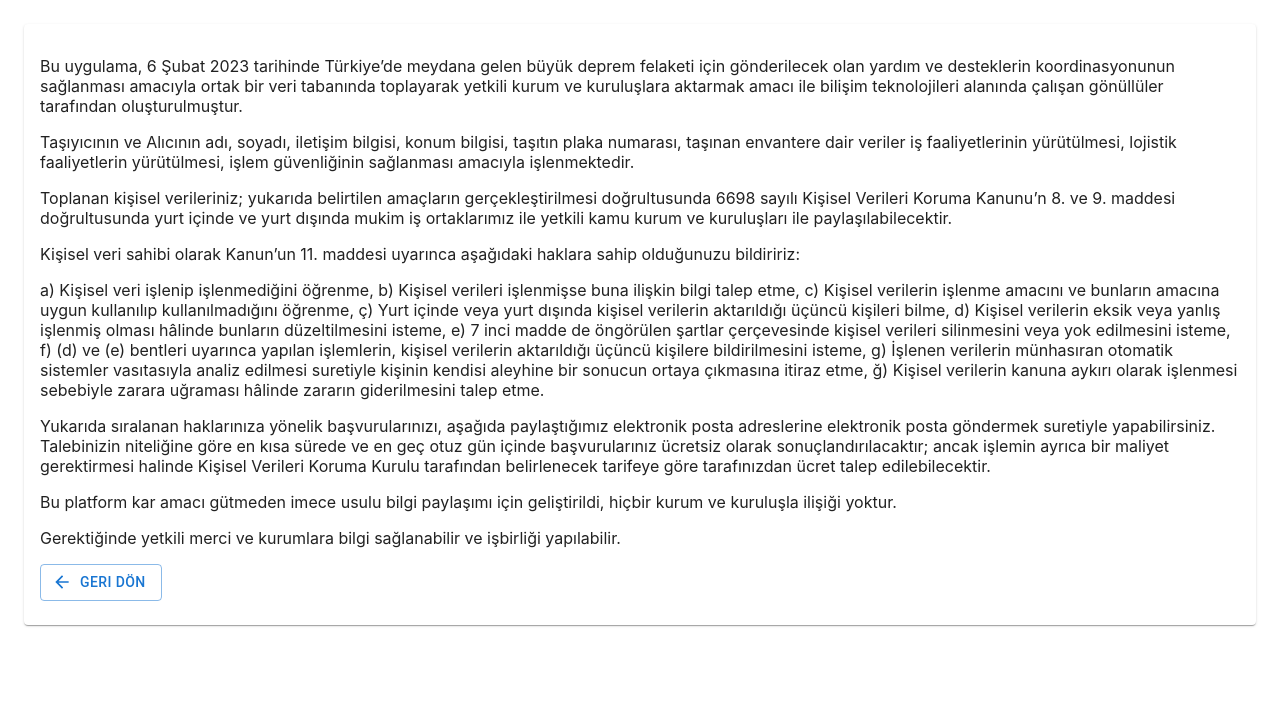
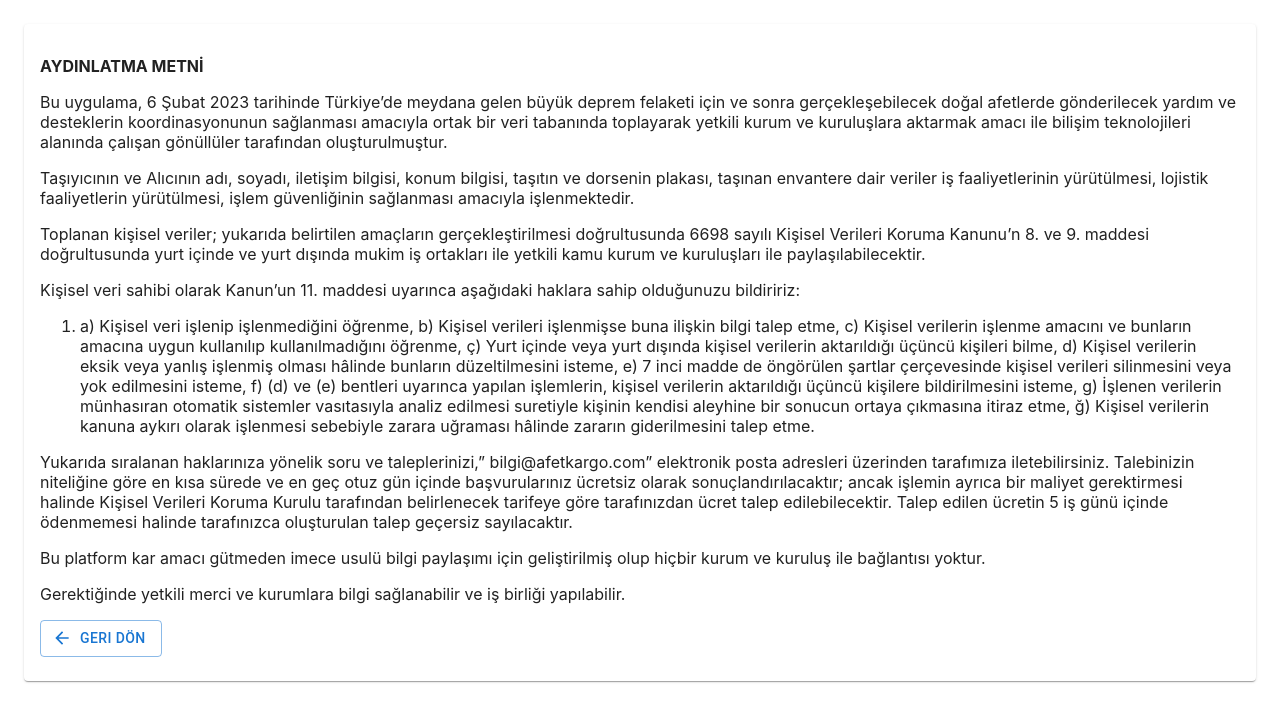
Before and after one commit to acikkaynak/afetkargo-client, a React (Create React App) app: page /kvkk-aydinlatma-metni in a window 1280 px wide. Shown: the top 722 px of the page. Built offline with nearby package versions, Linux system fonts and the light colour scheme; no server answers; what apisauce would draw is missing.

Commit message:
feat: update policy texts.

```diff
--- a/src/containers/CookiePolicy/index.js
+++ b/src/containers/CookiePolicy/index.js
@@ -12,20 +12,22 @@ const CookiePolicy = () => {
           <strong>&Ccedil;EREZ POLİTİKASI</strong>
         </p>
         <p>
-          Isbu &ccedil;erez politikası, afetkargo.com uygulamamızda
-          &ccedil;erezlerin kullanımını &ouml;zetlemektedir. &Ccedil;erezler,
-          uygulamamızı ziyaret ettiğinizde cihazınızda depolanan
+          İşbu &ccedil;erez politikası, &ldquo;afetkargo.com&rdquo;
+          uygulamasında &ccedil;erezlerin kullanımını &ouml;zetlemektedir.
+          &Ccedil;erezler, uygulamayı ziyaret ettiğinizde cihazınızda depolanan
           k&uuml;&ccedil;&uuml;k metin dosyalarıdır. Kullanıcılar i&ccedil;in
-          daha kişiselleştirilmiş ve verimli bir deneyim sağlamak ve
-          uygulamamızı kullanımınız hakkında bilgi toplamak i&ccedil;in
-          kullanılırlar.
+          daha kişiselleştirilmiş ve verimli bir deneyim sağlamak ve uygulamayı
+          kullanımınız hakkında bilgi toplamak i&ccedil;in kullanılırlar.
         </p>
         <p>
           <strong>Kullanılan &Ccedil;erez T&uuml;rleri</strong>
         </p>
-        <p>Uygulamamızda aşağıdaki &ccedil;erez t&uuml;rlerini kullanıyoruz:</p>
         <p>
-          Gerekli &Ccedil;erezler: Bu &ccedil;erezler, uygulamamızın
+          Afetkargo uygulamasında aşağıdaki &ccedil;erez t&uuml;rlerini
+          kullanılmaktadır:
+        </p>
+        <p>
+          Gerekli &Ccedil;erezler: Bu &ccedil;erezler, uygulanın
           &ccedil;alışması i&ccedil;in gereklidir ve navigasyon ve uygulamanın
           g&uuml;venli alanlarına erişim gibi temel &ouml;zellikleri sağlamak
           i&ccedil;in kullanılır.
@@ -33,9 +35,9 @@ const CookiePolicy = () => {
         <p>
           Performans &Ccedil;erezleri: Bu &ccedil;erezler, ziyaret ettiğiniz
           sayfalar, uygulamada ge&ccedil;irdiğiniz s&uuml;re ve oluşabilecek
-          hatalar dahil olmak &uuml;zere uygulamamızı nasıl kullandığınız
-          hakkında bilgi toplar. Bu bilgiler, uygulamamızın performansını ve
-          işlevselliğini geliştirmek i&ccedil;in kullanılır.
+          hatalar dahil olmak &uuml;zere uygulamayı nasıl kullandığınız hakkında
+          bilgi toplar. Bu bilgiler, uygulamanın performansını ve işlevselliğini
+          geliştirmek i&ccedil;in kullanılır.
         </p>
         <p>
           İşlevsellik &Ccedil;erezleri: Bu &ccedil;erezler, kişiselleştirme gibi
@@ -45,36 +47,38 @@ const CookiePolicy = () => {
         <p>
           Analitik &Ccedil;erezler: Bu &ccedil;erezler, ziyaret ettiğiniz
           sayfalar, uygulamada ge&ccedil;irdiğiniz s&uuml;re ve oluşabilecek
-          hatalar dahil olmak &uuml;zere uygulamamızı kullanımınız hakkında
-          bilgi toplar. Bu bilgiler, uygulamamızın performansını analiz etmek ve
-          işlevselliğini geliştirmek i&ccedil;in kullanılır. &Ccedil;erezlerin
-          Kontrol&uuml;
+          hatalar dahil olmak &uuml;zere uygulamayı kullanımınız hakkında bilgi
+          toplar. Bu bilgiler, uygulanın performansını analiz etmek ve
+          işlevselliğini geliştirmek i&ccedil;in kullanılır.
         </p>
         <p>
-          Uygulamamızda &ccedil;erez kullanımını kontrol etme hakkına
-          sahipsiniz. &Ccedil;oğu tarayıcı, &ccedil;erezleri devre dışı
-          bırakmanıza veya hangi &ccedil;erezlere izin verileceğine ilişkin
+          <strong>&Ccedil;erezlerin Kontrol&uuml;</strong>
+        </p>
+        <p>
+          Afetkargo uygulamasında, kullanıcılar &ccedil;erez kullanımını kontrol
+          etme hakkına sahiptir. &Ccedil;oğu tarayıcı, &ccedil;erezleri devre
+          dışı bırakmanıza veya hangi &ccedil;erezlere izin verileceğine ilişkin
           tercihlerinizi belirlemenize olanak tanır. &Ccedil;erezlerin nasıl
           y&ouml;netileceği hakkında daha fazla bilgi i&ccedil;in l&uuml;tfen
-          tarayıcınızın yardım b&ouml;l&uuml;m&uuml;ne bakınız. Uygulamamızda
-          &ccedil;erezleri devre dışı bırakmayı se&ccedil;erseniz, bazı
-          &ouml;zellikler d&uuml;zg&uuml;n &ccedil;alışmayabilir ve deneyiminiz
-          sınırlı olabilir.
+          tarayıcınızın yardım b&ouml;l&uuml;m&uuml;ne bakınız. Afetkargo
+          uygulamasında &ccedil;erezleri devre dışı bırakmayı se&ccedil;erseniz,
+          bazı &ouml;zellikler d&uuml;zg&uuml;n &ccedil;alışmayabilir ve
+          deneyiminiz sınırlı olabilir.
         </p>
         <p>
           <strong>Veri Koruma</strong>
         </p>
         <p>
-          Uygulamamızdaki &ccedil;erezler aracılığıyla toplanan veriler,
-          kullanıcılar i&ccedil;in daha iyi ve daha kişiselleştirilmiş bir
-          deneyim sağlamak i&ccedil;in kullanılır ve toplanan veriler KVKK Madde
-          5(2)-f hukuki sebeplerine dayanılarak islenmektedir.
+          Afetkargo uygulamasındaki &ccedil;erezler aracılığıyla toplanan
+          veriler, kullanıcılar i&ccedil;in daha iyi ve daha kişiselleştirilmiş
+          bir deneyim sağlamak i&ccedil;in kullanılır ve toplanan veriler KVKK
+          Madde 5(2)-f hukuki sebeplerine dayanılarak islenmektedir.
         </p>
         <p>
-          &Ccedil;erezleri isim, telefon numarası ve konum gibi kişisel
-          bilgileri toplamak i&ccedil;in kullanmıyoruz. &Ccedil;erezler
+          &Ccedil;erezler; isim, telefon numarası ve konum gibi kişisel
+          bilgileri toplamak i&ccedil;in kullanılmamaktadır. &Ccedil;erezler
           aracılığıyla toplanan bilgileri yetkisiz erişim, kullanım veya ifşadan
-          korumak i&ccedil;in makul &ouml;nlemler alıyoruz. Bu, şifreleme ve
+          korumak i&ccedil;in makul &ouml;nlemler alınmaktadır. Bu, şifreleme ve
           g&uuml;venli depolama gibi uygun teknik ve organizasyonel
           &ouml;nlemlerin uygulanmasını i&ccedil;erir.
         </p>
@@ -82,30 +86,30 @@ const CookiePolicy = () => {
           <strong>İlgili Kişi Hakları</strong>
         </p>
         <p>
-          KVKK&rsquo;nin ilgili kişinin haklarını d&uuml;zenleyen 11. maddesi
+          KVKK&rsquo;nın ilgili kişinin haklarını d&uuml;zenleyen 11. maddesi
           kapsamındaki taleplerinizi, &ldquo;Veri Sorumlusuna Başvuru Usul ve
-          Esasları Hakkında Tebliğ&rsquo;e göre Kisisel 'bilgi@afetkargo.com'
-          adresine yazılı olarak iletebilirsiniz.
+          Esasları Hakkında Tebliğ&rsquo;e göre
+          &ldquo;bilgi@afetkargo.com&rdquo; adresine yazılı olarak
+          iletebilirsiniz.
         </p>
         <p>
           <strong>Değişiklikler</strong>
         </p>
         <p>
-          Uygulamalarımızdaki değişiklikleri yansıtmak i&ccedil;in bu gizlilik
-          bildirimini zaman zaman g&uuml;ncelleyebiliriz. G&uuml;ncellenmiş
-          bildirimi uygulamamızda yayınlayarak ve bu bildirimin sonundaki "Son
+          Afetkargo, uygulamasındaki değişiklikleri yansıtmak i&ccedil;in bu
+          &ccedil;erez politikasını g&uuml;ncelleyebilir. G&uuml;ncellenmiş
+          halini uygulamada yayınlayarak ve bu bildirimin sonundaki "Son
           G&uuml;ncelleme Tarihi "ni g&uuml;ncelleyerek her t&uuml;rl&uuml;
-          değişikliği size bildireceğiz.
+          değişikliği kullanıcılara bildirecektir.
         </p>
         <p>
           <strong>İletişim Bilgileri</strong>
         </p>
         <p>
-          Bu politika veya kişisel verilerinizi nasıl işlediğimiz hakkında
-          herhangi bir sorunuz veya endişeniz varsa, l&uuml;tfen
-          'bilgi@afetkargo.com' adresinden bizimle iletişime ge&ccedil;in.
-          Ekibimiz size yardımcı olmaktan ve sorularınızı yanıtlamaktan mutluluk
-          duyacaktır.
+          Bu politika veya kişisel verilerin nasıl işlediği hakkındaki soru ve
+          sorunlarınız i&ccedil;in, &ldquo;bilgi@afetkargo.com&rdquo; adresinden
+          tarafımız ile iletişime ge&ccedil;ebilirsiniz. Ekibimiz sizlere
+          yardımcı olmaktan ve sorularınızı yanıtlamaktan mutluluk duyacaktır.
         </p>
         <p>Son G&uuml;ncelleme Tarihi: 13 Şubat 2023</p>
         <p>&nbsp;</p>
--- a/src/containers/KvkkPolicy/index.js
+++ b/src/containers/KvkkPolicy/index.js
@@ -3,21 +3,84 @@ import ArrowBackIcon from "@mui/icons-material/ArrowBack";
 import { useNavigate } from "react-router-dom";
 
 const KvkkPolicy = () => {
-
   const navigate = useNavigate();
 
   return (
     <Grid>
       <Grid>
-                <p> Bu uygulama, 6 Şubat 2023 tarihinde Türkiye’de meydana gelen büyük deprem felaketi için gönderilecek olan yardım ve desteklerin koordinasyonunun sağlanması amacıyla ortak bir veri tabanında toplayarak yetkili kurum ve kuruluşlara aktarmak amacı ile bilişim teknolojileri alanında çalışan gönüllüler tarafından oluşturulmuştur.</p>
-                <p> Taşıyıcının ve Alıcının adı, soyadı, iletişim bilgisi, konum bilgisi, taşıtın plaka numarası, taşınan envantere dair veriler iş faaliyetlerinin yürütülmesi, lojistik faaliyetlerin yürütülmesi, işlem güvenliğinin sağlanması amacıyla işlenmektedir.</p>
-                <p> Toplanan kişisel verileriniz; yukarıda belirtilen amaçların gerçekleştirilmesi doğrultusunda 6698 sayılı Kişisel Verileri Koruma Kanunu’n 8. ve 9. maddesi doğrultusunda yurt içinde ve yurt dışında mukim iş ortaklarımız ile yetkili kamu kurum ve kuruluşları ile paylaşılabilecektir.</p>
-                <p>Kişisel veri sahibi olarak Kanun’un 11. maddesi uyarınca aşağıdaki haklara sahip olduğunuzu bildiririz:</p>
-                <p>a) Kişisel veri işlenip işlenmediğini öğrenme, b) Kişisel verileri işlenmişse buna ilişkin bilgi talep etme, c) Kişisel verilerin işlenme amacını ve bunların amacına uygun kullanılıp kullanılmadığını öğrenme, ç) Yurt içinde veya yurt dışında kişisel verilerin aktarıldığı üçüncü kişileri bilme, d) Kişisel verilerin eksik veya yanlış işlenmiş olması hâlinde bunların düzeltilmesini isteme, e) 7 inci madde de öngörülen şartlar çerçevesinde kişisel verileri silinmesini veya yok edilmesini isteme, f) (d) ve (e) bentleri uyarınca yapılan işlemlerin, kişisel verilerin aktarıldığı üçüncü kişilere bildirilmesini isteme, g) İşlenen verilerin münhasıran otomatik sistemler vasıtasıyla analiz edilmesi suretiyle kişinin kendisi aleyhine bir sonucun ortaya çıkmasına itiraz etme, ğ) Kişisel verilerin kanuna aykırı olarak işlenmesi sebebiyle zarara uğraması hâlinde zararın giderilmesini talep etme.</p>
-                <p>Yukarıda sıralanan haklarınıza yönelik başvurularınızı, aşağıda paylaştığımız elektronik posta adreslerine elektronik posta göndermek suretiyle yapabilirsiniz.  Talebinizin niteliğine göre en kısa sürede ve en geç otuz gün içinde başvurularınız ücretsiz olarak sonuçlandırılacaktır; ancak işlemin ayrıca bir maliyet gerektirmesi halinde Kişisel Verileri Koruma Kurulu tarafından belirlenecek tarifeye göre tarafınızdan ücret talep edilebilecektir.
+        <p>
+          <strong>AYDINLATMA METNİ</strong>
         </p>
-                <p>Bu platform kar amacı gütmeden imece usulu bilgi paylaşımı için geliştirildi, hiçbir kurum ve kuruluşla ilişiği yoktur.</p>
-                <p>Gerektiğinde yetkili merci ve kurumlara bilgi sağlanabilir ve işbirliği  yapılabilir.</p>
+        <p>
+          Bu uygulama, 6 Şubat 2023 tarihinde T&uuml;rkiye&rsquo;de meydana
+          gelen b&uuml;y&uuml;k deprem felaketi i&ccedil;in ve sonra
+          ger&ccedil;ekleşebilecek doğal afetlerde g&ouml;nderilecek yardım ve
+          desteklerin koordinasyonunun sağlanması amacıyla ortak bir veri
+          tabanında toplayarak yetkili kurum ve kuruluşlara aktarmak amacı ile
+          bilişim teknolojileri alanında &ccedil;alışan
+          g&ouml;n&uuml;ll&uuml;ler tarafından oluşturulmuştur.
+        </p>
+        <p>
+          Taşıyıcının ve Alıcının adı, soyadı, iletişim bilgisi, konum bilgisi,
+          taşıtın ve dorsenin plakası, taşınan envantere dair veriler iş
+          faaliyetlerinin y&uuml;r&uuml;t&uuml;lmesi, lojistik faaliyetlerin
+          y&uuml;r&uuml;t&uuml;lmesi, işlem g&uuml;venliğinin sağlanması
+          amacıyla işlenmektedir.
+        </p>
+        <p>
+          Toplanan kişisel veriler; yukarıda belirtilen ama&ccedil;ların
+          ger&ccedil;ekleştirilmesi doğrultusunda 6698 sayılı Kişisel Verileri
+          Koruma Kanunu&rsquo;n 8. ve 9. maddesi doğrultusunda yurt
+          i&ccedil;inde ve yurt dışında mukim iş ortakları ile yetkili kamu
+          kurum ve kuruluşları ile paylaşılabilecektir.
+        </p>
+        <p>
+          Kişisel veri sahibi olarak Kanun&rsquo;un 11. maddesi uyarınca
+          aşağıdaki haklara sahip olduğunuzu bildiririz:
+        </p>
+        <ol>
+          <li>
+            a) Kişisel veri işlenip işlenmediğini &ouml;ğrenme, b) Kişisel
+            verileri işlenmişse buna ilişkin bilgi talep etme, c) Kişisel
+            verilerin işlenme amacını ve bunların amacına uygun kullanılıp
+            kullanılmadığını &ouml;ğrenme, &ccedil;) Yurt i&ccedil;inde veya
+            yurt dışında kişisel verilerin aktarıldığı
+            &uuml;&ccedil;&uuml;nc&uuml; kişileri bilme, d) Kişisel verilerin
+            eksik veya yanlış işlenmiş olması h&acirc;linde bunların
+            d&uuml;zeltilmesini isteme, e) 7 inci madde de
+            &ouml;ng&ouml;r&uuml;len şartlar &ccedil;er&ccedil;evesinde kişisel
+            verileri silinmesini veya yok edilmesini isteme, f) (d) ve (e)
+            bentleri uyarınca yapılan işlemlerin, kişisel verilerin aktarıldığı
+            &uuml;&ccedil;&uuml;nc&uuml; kişilere bildirilmesini isteme, g)
+            İşlenen verilerin m&uuml;nhasıran otomatik sistemler vasıtasıyla
+            analiz edilmesi suretiyle kişinin kendisi aleyhine bir sonucun
+            ortaya &ccedil;ıkmasına itiraz etme, ğ) Kişisel verilerin kanuna
+            aykırı olarak işlenmesi sebebiyle zarara uğraması h&acirc;linde
+            zararın giderilmesini talep etme.
+          </li>
+        </ol>
+        <p>
+          Yukarıda sıralanan haklarınıza y&ouml;nelik soru ve
+          taleplerinizi,&rdquo; bilgi@afetkargo.com&rdquo; elektronik posta
+          adresleri &uuml;zerinden tarafımıza iletebilirsiniz. Talebinizin
+          niteliğine g&ouml;re en kısa s&uuml;rede ve en ge&ccedil; otuz
+          g&uuml;n i&ccedil;inde başvurularınız &uuml;cretsiz olarak
+          sonu&ccedil;landırılacaktır; ancak işlemin ayrıca bir maliyet
+          gerektirmesi halinde Kişisel Verileri Koruma Kurulu tarafından
+          belirlenecek tarifeye g&ouml;re tarafınızdan &uuml;cret talep
+          edilebilecektir. Talep edilen &uuml;cretin 5 iş g&uuml;n&uuml;
+          i&ccedil;inde &ouml;denmemesi halinde tarafınızca oluşturulan talep
+          ge&ccedil;ersiz sayılacaktır.
+        </p>
+        <p>
+          Bu platform kar amacı g&uuml;tmeden imece usul&uuml; bilgi paylaşımı
+          i&ccedil;in geliştirilmiş olup hi&ccedil;bir kurum ve kuruluş ile
+          bağlantısı yoktur.
+        </p>
+        <p>
+          Gerektiğinde yetkili merci ve kurumlara bilgi sağlanabilir ve iş
+          birliği yapılabilir.
+        </p>{" "}
       </Grid>
       <Grid>
         <Button
@@ -29,6 +92,6 @@ const KvkkPolicy = () => {
         </Button>
       </Grid>
     </Grid>
-    )
-}
+  );
+};
 export default KvkkPolicy;
--- a/src/containers/PrivacyPolicy/index.js
+++ b/src/containers/PrivacyPolicy/index.js
@@ -16,42 +16,44 @@ const PrivacyPolicy = () => {
           (&ldquo;Politika&rdquo;), kişisel verilerin ... APP tarafından
           toplanması, kullanılması, paylaşması ve saklanması
           s&uuml;re&ccedil;leri ve prensipleri hakkında sizleri bilgilendirmek
-          amacıyla hazırlanmıştır. Amacımız depremden etkilenenlere gerekli
-          yardım ve desteği sağlamaktır ve yardım sağlamak amacıyla bilgileri
-          devlet kurumları ve sivil toplum kuruluşları (STK'lar) ile
-          paylaşabiliriz.
+          amacıyla hazırlanmıştır. Amacımız, doğal afetten etkilenen
+          afetzedelere gerekli yardım ve desteği sağlamaktır. Yardım sağlamak
+          amacıyla bilgileri devlet kurumları ve sivil toplum kuruluşları
+          (STK'lar) ile paylaşabiliriz.
         </p>
         <p>
-          Kişisel bilgilerinizin gizliliğini korumayı ve 6698 sayılı Kişisel
-          Verilerin Korunması Kanunu (&ldquo;KVKK&rdquo; veya
+          Afetkargo, kişisel bilgilerinizin gizliliğini korumayı ve 6698 sayılı
+          Kişisel Verilerin Korunması Kanunu (&ldquo;KVKK&rdquo; veya
           &ldquo;Kanun&rdquo;) ve ilgili mevzuat kapsamında ilgili t&uuml;m
-          yasalara uymayı taahh&uuml;t ediyoruz. Bu politika, kişisel
+          yasalara uymayı taahh&uuml;t etmektedir. Bu politika, kişisel
           bilgilerinizin toplanması, kullanılması, saklanması ve paylaşılmasına
           ilişkin haklarınızı ve y&uuml;k&uuml;ml&uuml;l&uuml;klerimizi ortaya
-          koymaktadır. İşbu metin ile, veri sorumlusu sıfatıyla KVKK&rsquo;nın
-          10. maddesinde belirtilen aydınlatma
+          koymaktadır. İşbu metin ile, afetkargo, veri sorumlusu sıfatı ile
+          KVKK&rsquo;nın 10. maddesinde belirtilen aydınlatma
           y&uuml;k&uuml;ml&uuml;l&uuml;ğ&uuml;n&uuml; yerine getirmekte ve
-          b&ouml;ylelikle, 'afetkargo.com' aracılığıyla erişilen
-          (&ldquo;İnternet Sitesi&rdquo;) &uuml;zerinden
-          ger&ccedil;ekleştirdiğiniz faaliyetler &ouml;zelinde işlemiş olduğumuz
-          kişisel verilerinizin işlenme s&uuml;re&ccedil;leri hakkında siz
-          ziyaret&ccedil;ilerimizi detaylıca bilgilendirmeyi hedeflemekteyiz.
+          b&ouml;ylelikle,{" "}
+          <a href="http://www.afetkargo.com">www.afetkargo.com</a>{" "}
+          &uuml;zerinden ger&ccedil;ekleştirdiğiniz faaliyetler &ouml;zelinde
+          işlenen kişisel veri işlenme s&uuml;re&ccedil;leri hakkında
+          kullanıcıları detaylıca bilgilendirmeyi hedeflemektedir.
         </p>
         <p>
-          <strong>Hangi Verileri Topluyoruz?</strong>
+          <strong>Afetkargo Hangi Verileri Toplamaktadır?</strong>
         </p>
         <p>
-          Uygulamamıza g&ouml;nderici olarak kayıt oluşturan kullanıcılardan
-          taşınan envantere dair verileri, taşıtın plaka numarası, taşıyıcı ve
-          alıcı adı, soyadı, iletişim bilgisi, konum bilgisi verilerini
-          topluyoruz. Bu veriler yardım ve kaynakların ihtiya&ccedil;
-          sahiplerine dağıtılmasına yardımcı olmak, iş faaliyetlerinin
-          y&uuml;r&uuml;t&uuml;lmesi, lojistik faaliyetlerin
+          Afetkargo uygulamasına g&ouml;nderici olarak kayıt oluşturan
+          kullanıcılardan; taşınan envantere dair verileri, taşıtın ve dorsenin
+          plakası, taşıyıcı ve alıcı adı, soyadı, iletişim bilgisi, konum
+          bilgisi verilerini toplamaktadır. Bu veriler yardım ve kaynakların
+          ihtiya&ccedil; sahiplerine dağıtılmasına yardımcı olmak, iş
+          faaliyetlerinin y&uuml;r&uuml;t&uuml;lmesi, lojistik faaliyetlerin
           y&uuml;r&uuml;t&uuml;lmesi, işlem g&uuml;venliğinin sağlanması
           ama&ccedil;larıyla toplanmaktadır.
         </p>
         <p>
-          <strong>Kişisel Veri Toplamanın Yöntemi ve Hukuki Sebepler</strong>
+          <strong>
+            Kişisel Veri Toplamanın Y&ouml;ntemi ve Hukuki Sebepler
+          </strong>
         </p>
         <p>
           Kişisel verileriniz yardım ve kaynakların ihtiya&ccedil; sahiplerine
@@ -75,67 +77,75 @@ const PrivacyPolicy = () => {
           y&uuml;r&uuml;t&uuml;len &ouml;nleyici, koruyucu ve istihbarı
           faaliyetler kapsamında işlenmesi, &bull; KVKK Madde 28/2-(b) uyarınca,
           ilgili kişinin kendisi tarafından alenileştirilmiş kişisel verilerin
-          işlenmesi, hukuki sebeplerine dayanılarak islenecektir.
+          işlenmesi, hukuki sebeplerine dayanılarak işlenecektir.
         </p>
         <p>
           <strong>Verilerin Aktarımı</strong>
         </p>
         <p>
-          Uygulamamız aracılığıyla toplanan kişisel verileri, deprem
+          Uygulamamız aracılığıyla toplanan kişisel verileri, doğal afet
           mağdurlarına yardım ve destek sağlamak amacıyla ilgili devlet
-          kurumları ve STK'larla paylaşabiliriz. Kişisel verilerin t&uuml;m
+          kurumları ve STK'larla paylaşılabilir. Kişisel verilerin t&uuml;m
           alıcıları, bilgileri bu gizlilik bildirimine ve KVKK dahil olmak
           &uuml;zere ilgili veri koruma yasalarına uygun olarak kullanmakla
-          y&uuml;k&uuml;ml&uuml;d&uuml;r. Deprem mağdurlarına yardım ve destek
-          sağlama amacına ulaşmak i&ccedil;in yalnızca gerekli olan minimum
-          miktarda kişisel bilgiyi paylaşacağız. Bazı durumlarda, gizliliği
-          korumak i&ccedil;in tarafımızca topladığımız kişisel veriler
+          y&uuml;k&uuml;ml&uuml;d&uuml;r. Doğal afet mağdurlarına yardım ve
+          destek sağlama amacına ulaşmak i&ccedil;in yalnızca gerekli olan
+          minimum miktarda kişisel bilgi paylaşılacaktır. Bazı durumlarda,
+          gizliliği korumak i&ccedil;in tarafımızca topladığımız kişisel veriler
           anonimleştirilebilir veya toplanabilir.
         </p>
         <p>
           <strong>Veri G&uuml;venliği</strong>
         </p>
         <p>
-          Kişisel verileri yetkisiz erişime, kullanıma veya ifşaya karşı korumak
-          i&ccedil;in gerekli idari ve teknik &ouml;nlemleri almaktayız. Bu
-          &ouml;nlemler, şifreleme ve g&uuml;venli depolama gibi uygun teknik ve
-          organizasyonel &ouml;nlemlerin uygulanmasını i&ccedil;erir. Ancak,
-          internet &uuml;zerinden hi&ccedil;bir veri aktarımının tamamen
-          g&uuml;venli olduğu garanti edilemez. Kişisel verilerin
-          g&uuml;venliğini garanti edememekle beraber, korumak i&ccedil;in
-          elimizden geleni yapacağız.
+          Afetkargo, işlenen kişisel veriler hakkında, g&uuml;venliği sağlamak
+          maksadı ile ilgili mevzuat gereğince &ouml;ng&ouml;r&uuml;len ve KVK
+          Kurulu tarafından bildirilecek olan idari ve teknik &ouml;nlemleri
+          alarak kişisel verilerin hukuka uygun işlenmesini ve korunmasını temin
+          etmektedir. Bu kapsamda Afetkargo, kişisel verilerin hukuk kapsamında
+          işlenmesi, g&uuml;venli ortamlarda depolanmasını, yetkisiz erişim
+          riskleri ile diğer her t&uuml;rl&uuml; hukuka aykırı erişimlerin
+          engellenmesini, arızi olarak ger&ccedil;ekleşen veri kayıplarının
+          &ouml;nlenmesi, verilere kasten zarar verilmesi ile silinmesinin
+          &ouml;n&uuml;ne ge&ccedil;ilmesi i&ccedil;in teknolojik imk&acirc;nlar
+          ve uygulama maliyetinin de ele alındığı makul derecedeki teknik ve
+          idari &ouml;nlemleri almaktadır. Ancak, internet &uuml;zerinden
+          hi&ccedil;bir veri aktarımının tamamen g&uuml;venli olduğu garanti
+          edilemeyecektir. Afetkargo, İlgili Kanun&rsquo;un 12. maddesine uygun
+          olarak işlenen kişisel verilerin kanuni olmayan yollarla başkaları
+          tarafından elde edilmesi durumunda, en kısa s&uuml;rede ilgili kişisel
+          veri sahibine ve KVK Kurulu&rsquo;na bildirilmesini sağlayan sistemi
+          y&uuml;r&uuml;tmektedir.
         </p>
         <p>
           <strong>İlgili Kişi Hakları</strong>
         </p>
         <p>
-          KVKK&rsquo;nin ilgili kişinin haklarını d&uuml;zenleyen 11. maddesi
+          KVKK&rsquo;nın ilgili kişinin haklarını d&uuml;zenleyen 11. maddesi
           kapsamındaki taleplerinizi, &ldquo;Veri Sorumlusuna Başvuru Usul ve
-          Esasları Hakkında Tebliğ&rsquo;e göre Kisisel&nbsp;bilgi@afetkargo.com
-          adresine yazılı olarak iletebilirsiniz.
+          Esasları Hakkında Tebliğ&rsquo;e göre bilgi@afetkargo.com adresine
+          yazılı olarak iletebilirsiniz.
         </p>
         <p>
           <strong>Değişiklikler</strong>
         </p>
         <p>
-          Uygulamalarımızdaki değişiklikleri yansıtmak i&ccedil;in bu gizlilik
-          bildirimini zaman zaman g&uuml;ncelleyebiliriz. G&uuml;ncellenmiş
-          bildirimi uygulamamızda yayınlayarak ve bu bildirimin sonundaki "Son
+          Afetkargo uygulamasındaki değişiklikleri yansıtmak i&ccedil;in bu
+          gizlilik bildirimini g&uuml;ncelleyebilir. G&uuml;ncellenmiş bildirimi
+          uygulamasında yayınlayarak ve bu bildirimin sonundaki "Son
           G&uuml;ncelleme Tarihi "ni g&uuml;ncelleyerek her t&uuml;rl&uuml;
-          değişikliği size bildireceğiz.
+          değişikliği kullanıcılara bildirecektir.
         </p>
         <p>
           <strong>İletişim Bilgileri</strong>
         </p>
         <p>
-          Bu politika veya kişisel verilerinizi nasıl işlediğimiz hakkında
-          herhangi bir sorunuz veya endişeniz varsa, l&uuml;tfen
-          'bilgi@afetkargo.com' adresinden bizimle iletişime ge&ccedil;in.
-          Ekibimiz size yardımcı olmaktan ve sorularınızı yanıtlamaktan mutluluk
-          duyacaktır.
+          Bu politika veya kişisel verilerin nasıl işlediği hakkındaki soru ve
+          sorunlarınız i&ccedil;in, 'bilgi@afetkargo.com' adresinden tarafımız
+          ile iletişime ge&ccedil;ebilirsiniz. Ekibimiz sizlere yardımcı
+          olmaktan ve sorularınızı yanıtlamaktan mutluluk duyacaktır.
         </p>
         <p>Son G&uuml;ncelleme Tarihi: 13 Şubat 2023</p>
-        <p>&nbsp;</p>
       </Grid>
       <Grid>
         <Button
```
Lines whose indentation alone changed are shown as unchanged.
